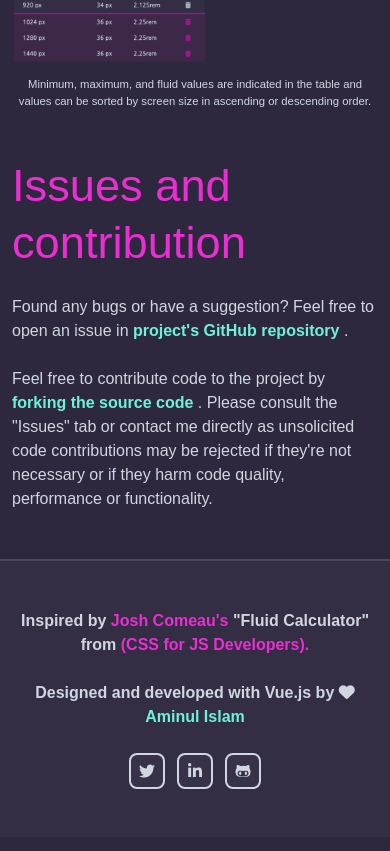
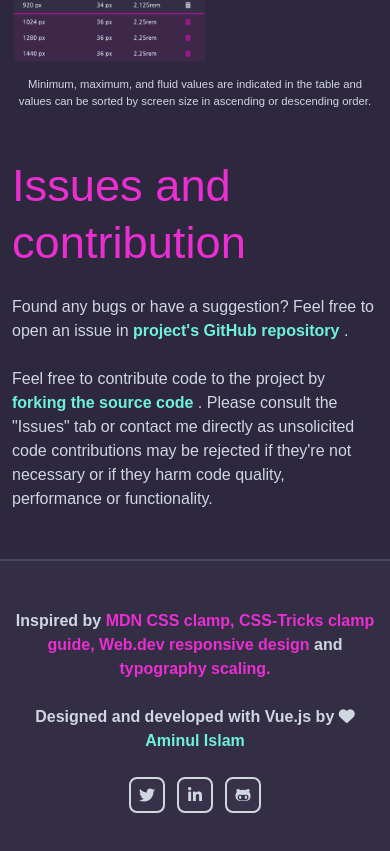
Before and after one commit to theaminuli/letter-flux, a Vue app: page /about in a window 390 px wide. Shown: the part 4780-5631 px from the top of the page. Built offline with nearby package versions, Linux system fonts and the light colour scheme.

Commit message:
Update footer links to include additional resources on CSS clamp and responsive design

```diff
--- a/src/components/Footer.vue
+++ b/src/components/Footer.vue
@@ -4,20 +4,36 @@
             Inspired by
             <a
                 class="footer__link footer__link--primary"
-                href="https://www.joshwcomeau.com/"
+                href="https://developer.mozilla.org/en-US/docs/Web/CSS/clamp"
                 target="_blank"
                 rel="noopener noreferrer"
             >
-                Josh Comeau's
+                MDN CSS clamp,
             </a>
-            "Fluid Calculator" from
             <a
                 class="footer__link footer__link--primary"
-                href="https://www.joshwcomeau.com/"
+                href="https://css-tricks.com/almanac/functions/c/clamp/"
                 target="_blank"
                 rel="noopener noreferrer"
             >
-                (CSS for JS Developers).
+                CSS-Tricks clamp guide,
+            </a>
+            <a
+                class="footer__link footer__link--primary"
+                href="https://web.dev/articles/min-max-clamp"
+                target="_blank"
+                rel="noopener noreferrer"
+            >
+                Web.dev responsive design
+            </a>
+            and
+            <a
+                class="footer__link footer__link--primary"
+                href="https://css-tricks.com/linearly-scale-font-size-with-css-clamp-based-on-the-viewport/"
+                target="_blank"
+                rel="noopener noreferrer"
+            >
+               typography scaling.
             </a>
         </p>
         <p class="footer__section">
```
Also changed, not shown: 1 other file (tests, documents, lock files or other folders).
